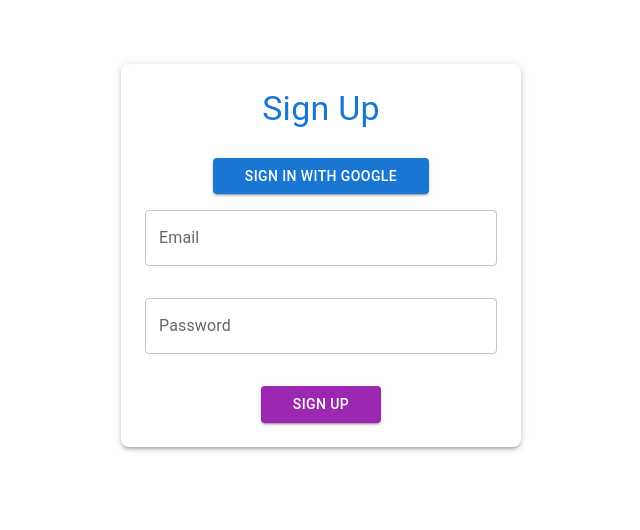
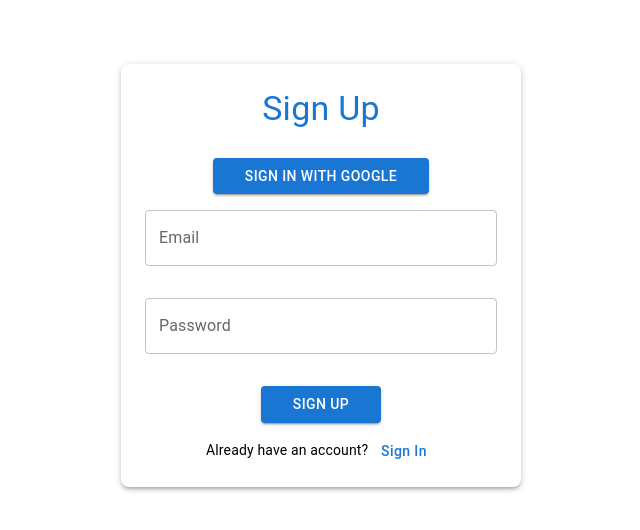
Before and after one commit to wjxiao2020/DevOrbit, a Next.js app: page /sign-up in a window 1280 px wide. Shown: the top 530 px of the page, without its empty margins (319-959 px from the left). Built offline with nearby package versions, Linux system fonts and the light colour scheme; no server answers.

Commit message:
Added sign in and sign up alternating routing

```diff
--- a/app/sign-up/page.js
+++ b/app/sign-up/page.js
@@ -74,6 +74,10 @@
       });
   };
 
+  const handleSignInRedirect = () => {
+    router.push('/sign-in');
+  };
+
   return (
     <Box
       sx={{
@@ -140,7 +144,7 @@
       />
       <Button
         variant="contained"
-        color="secondary"
+        color="primary"
         onClick={handleSignUp}
         sx={{
           marginTop: 2,
@@ -149,6 +153,23 @@
       >
         Sign Up
       </Button>
+      <Typography
+        variant="body2"
+        sx={{
+          marginTop: 2,
+          textAlign: 'center'
+        }}
+      >
+        Already have an account?{' '}
+        <Button
+          variant="text"
+          color="primary"
+          sx={{ textTransform: 'none', padding: 0 }}
+          onClick={handleSignInRedirect}
+        >
+          Sign In
+        </Button>
+      </Typography>
     </Box>
   );
 }
```
Also changed, not shown: app/sign-in/page.js (+23 -0 lines).
